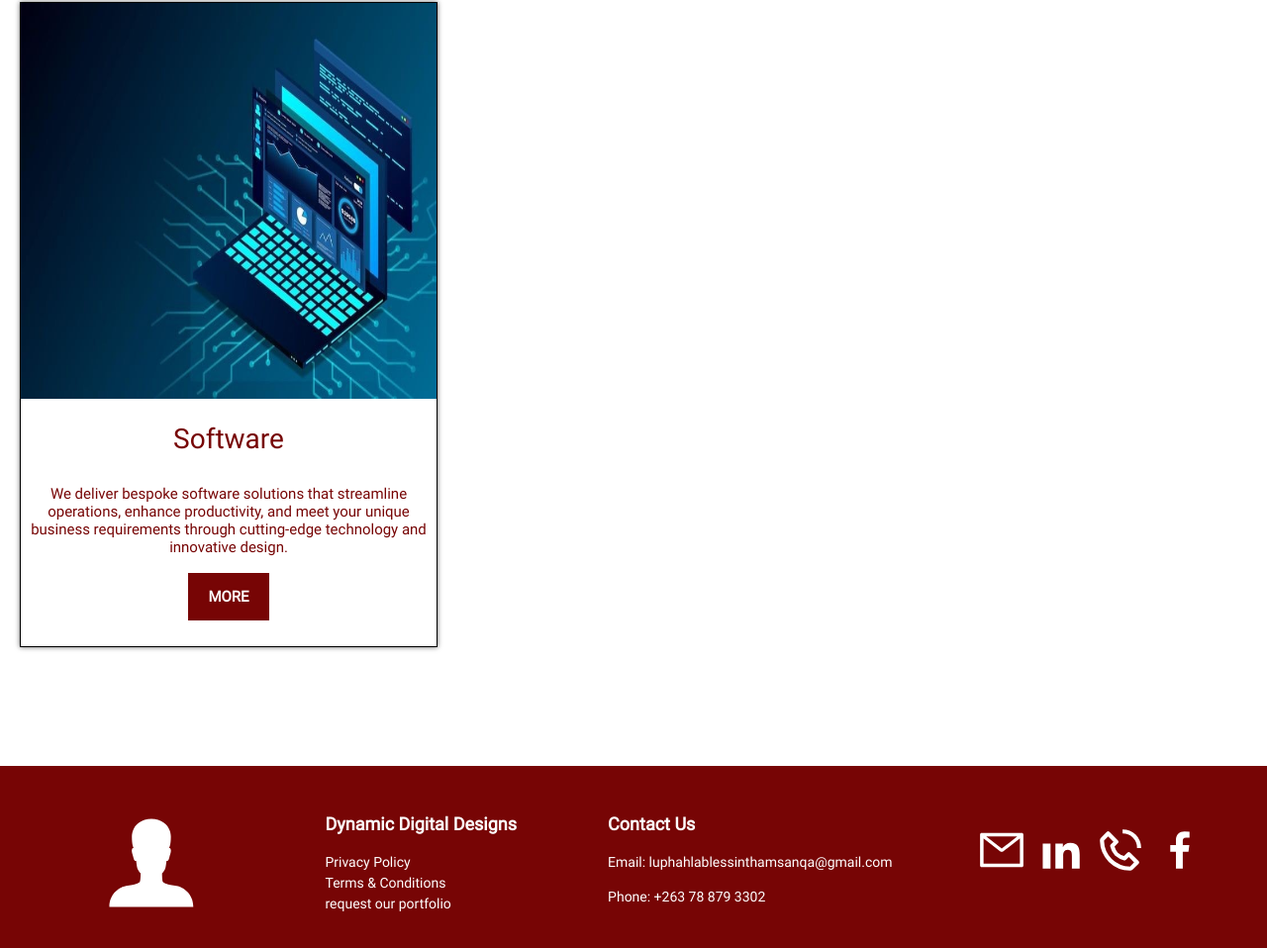
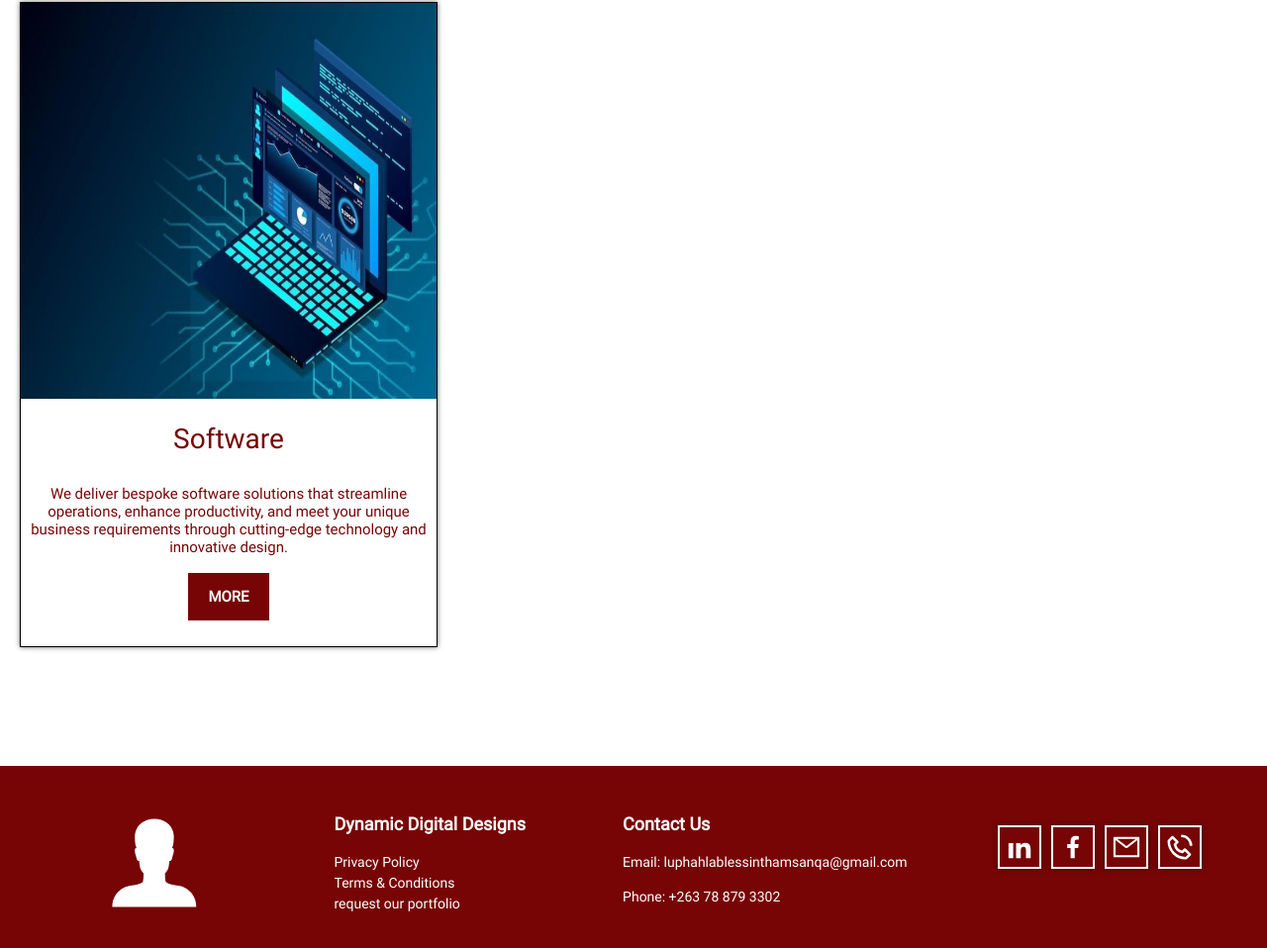
Before and after one commit to BlessingLuphahla/business-website, a plain HTML site: page index.html in a window 1280 px wide. Shown: the part 1448-2406 px from the top of the page at 99% size. Drawn offline with Linux system fonts and the light colour scheme.

Commit message:
footer update

```diff
--- a/css/main.css
+++ b/css/main.css
@@ -68,7 +68,7 @@ body {
   width: 100%;
   color: white;
   height: 600px;
-  top: calc(var(--header-height) - 2px) ;
+  top: calc(var(--header-height) - 2px);
   z-index: 100;
   align-items: center;
   justify-content: center;
@@ -217,10 +217,13 @@ body {
 }
 
 .footer__section--sm img {
-  width: 50px;
-  height: 50px;
+  width: 30px;
+  height: 30px;
   margin-top: 30px;
+  border: 2px solid white;
+  box-shadow: var(--box-shadow);
   cursor: pointer;
+  padding: 5px;
 }
 
 .active {
@@ -238,10 +241,10 @@ body {
   bottom: 30px;
   right: 50px;
   width: 300px;
-  background-color:white;
+  background-color: white;
   border: 2px solid black;
   border-radius: 10px;
-  box-shadow:var(--box-shadow);
+  box-shadow: var(--box-shadow);
   z-index: 1000;
 }
 
@@ -269,7 +272,7 @@ body {
   display: inline-block;
   padding: 10px 20px;
   background-color: var(--dark-red);
-  color:  white;
+  color: white;
   text-decoration: none;
   border-radius: 5px;
 }
@@ -290,7 +293,6 @@ body {
 .close-btn:hover {
   color: rgba(233, 0, 0, 0.508);
 }
-
 
 @-webkit-keyframes scale-up-center {
   0% {
--- a/index.html
+++ b/index.html
@@ -138,17 +138,18 @@
         <p class="footer__text">Phone: +263 78 879 3302</p>
       </div>
       <div class="footer__section footer__section--sm">
-        <a class="footer-sm gmail"
-          ><img src="./images/gmail.svg" alt="gmail" />
-        </a>
         <a class="footer-sm linkedin"
-          ><img src="./images/linkedin.svg" alt="linkedin" />
-        </a>
+        ><img src="./images/linkedin.svg" alt="linkedin" />
+      </a>
+
+      <a class="footer-sm facebook"
+      ><img src="./images/facebook.svg" alt="facebook" />
+    </a>
+    <a class="footer-sm gmail"
+      ><img src="./images/gmail.svg" alt="gmail"
+    /></a>
         <a class="footer-sm call"
           ><img src="./images/call.svg" alt="call" />
-        </a>
-        <a class="footer-sm facebook"
-          ><img src="./images/facebook.svg" alt="facebook" />
         </a>
       </div>
     </footer>
```
